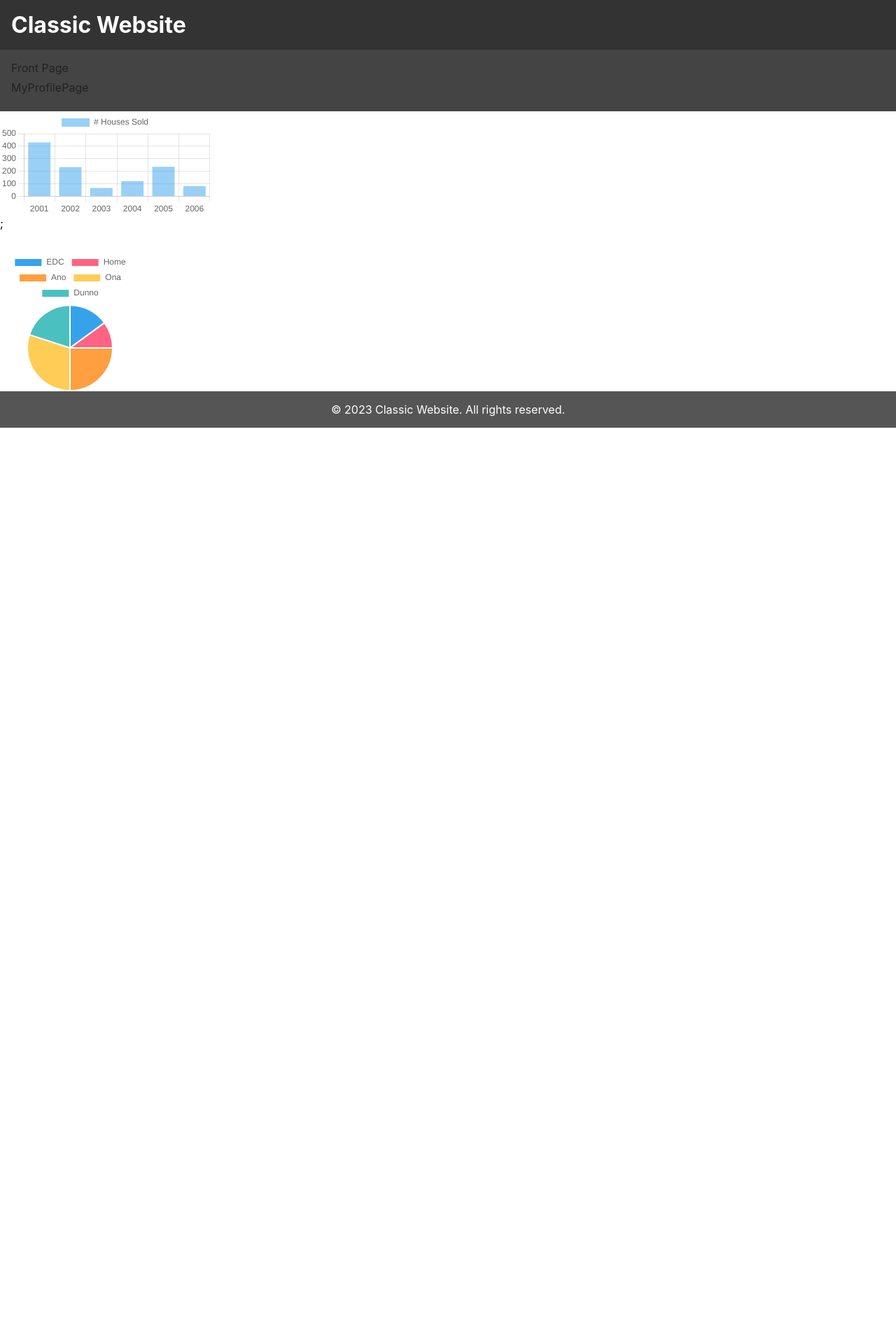
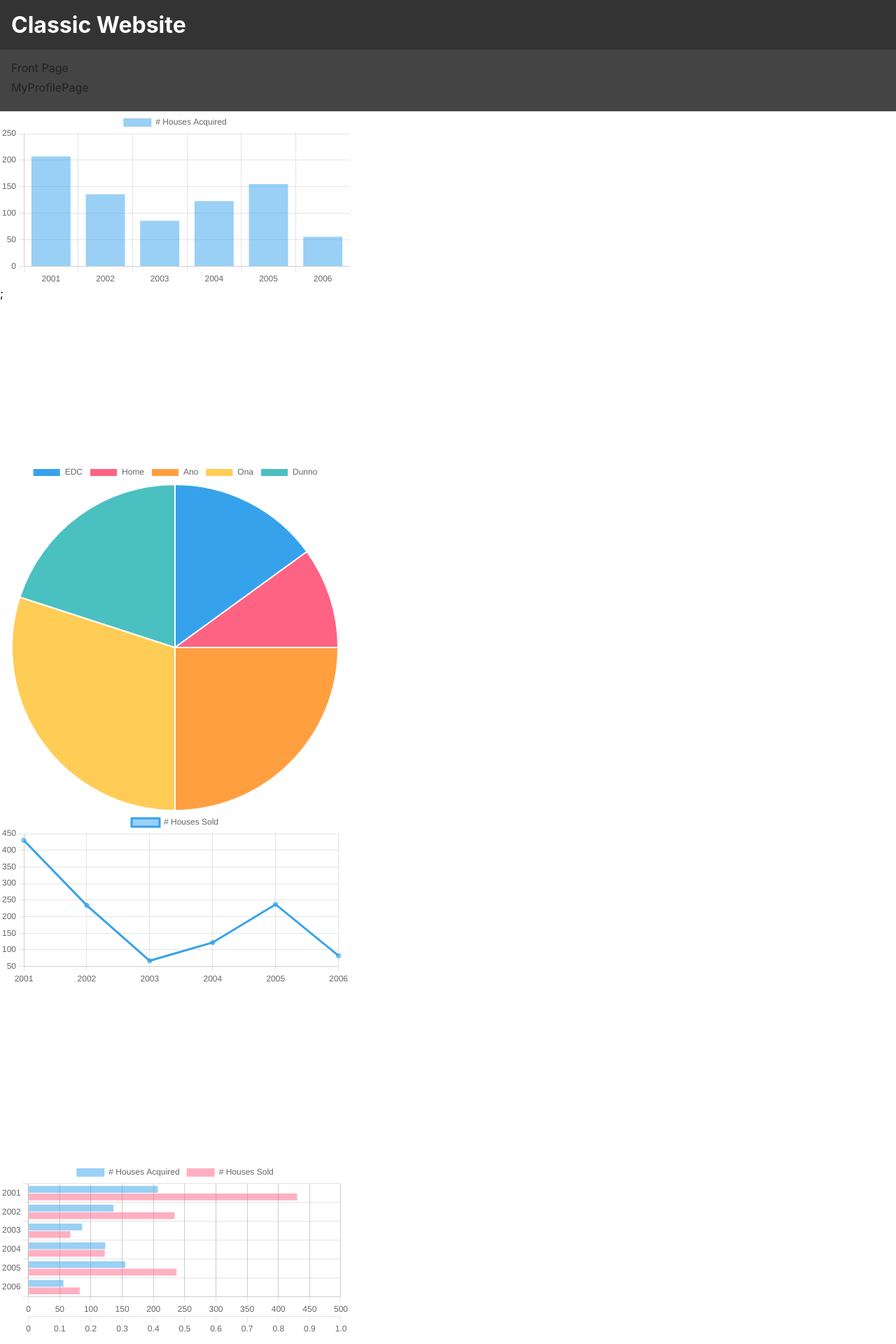
Before and after one commit to Nightbloom3/RealView, a React (Create React App) app: page / in a window 1280 px wide. Shown: the top 1920 px of the page at 70% size. Before the commit the page ends 800 px from the top, so only its background shows below. Built offline with nearby package versions, Linux system fonts and the light colour scheme.

Commit message:
More Charts

```diff
--- /dev/null
+++ b/src/Charts/ComparisonChart.js
@@ -0,0 +1,17 @@
+import React from "react";
+import { Bar } from "react-chartjs-2";
+
+function ComparisonChart({ ChartData, width, height, StylingOptions }) {
+  const chartContainerStyle = {
+    width: width || "100%", // Default to 100% if no width is provided
+    height: height || "auto", // Default to auto if no height is provided
+  };
+
+  return (
+    <div style={chartContainerStyle}>
+      <Bar data={ChartData} options={StylingOptions} />
+    </div>
+  );
+}
+
+export default ComparisonChart;
--- /dev/null
+++ b/src/Charts/Data/BarData.js
@@ -0,0 +1,38 @@
+export const BarData = [
+  {
+    id: 1,
+    year: 2001,
+    housesAcquired: 207,
+    HousesSold: 430,
+  },
+  {
+    id: 2,
+    year: 2002,
+    housesAcquired: 136,
+    HousesSold: 234,
+  },
+  {
+    id: 3,
+    year: 2003,
+    housesAcquired: 86,
+    HousesSold: 67,
+  },
+  {
+    id: 4,
+    year: 2004,
+    housesAcquired: 123,
+    HousesSold: 122,
+  },
+  {
+    id: 5,
+    year: 2005,
+    housesAcquired: 155,
+    HousesSold: 237,
+  },
+  {
+    id: 6,
+    year: 2006,
+    housesAcquired: 56,
+    HousesSold: 82,
+  },
+];
--- /dev/null
+++ b/src/Charts/Data/ComparisonData.js
@@ -0,0 +1,38 @@
+export const ComparisonData = [
+  {
+    id: 1,
+    year: 2001,
+    housesAcquired: 207,
+    HousesSold: 430,
+  },
+  {
+    id: 2,
+    year: 2002,
+    housesAcquired: 136,
+    HousesSold: 234,
+  },
+  {
+    id: 3,
+    year: 2003,
+    housesAcquired: 86,
+    HousesSold: 67,
+  },
+  {
+    id: 4,
+    year: 2004,
+    housesAcquired: 123,
+    HousesSold: 122,
+  },
+  {
+    id: 5,
+    year: 2005,
+    housesAcquired: 155,
+    HousesSold: 237,
+  },
+  {
+    id: 6,
+    year: 2006,
+    housesAcquired: 56,
+    HousesSold: 82,
+  },
+];
--- a/src/Charts/Data/TestData.js
+++ b/src/Charts/Data/LineData.js
@@ -1,4 +1,4 @@
-export const TestData = [
+export const LineData = [
   {
     id: 1,
     year: 2001,
--- /dev/null
+++ b/src/Charts/LineChart.js
@@ -0,0 +1,17 @@
+import React from "react";
+import { Line } from "react-chartjs-2";
+
+function LineChart({ ChartData, width, height }) {
+  const chartContainerStyle = {
+    width: width || "100%", // Default to 100% if no width is provided
+    height: height || "auto", // Default to auto if no height is provided
+  };
+
+  return (
+    <div style={chartContainerStyle}>
+      <Line data={ChartData} />
+    </div>
+  );
+}
+
+export default LineChart;
--- a/src/Pages/FrontPage/FrontPageContent.jsx
+++ b/src/Pages/FrontPage/FrontPageContent.jsx
@@ -1,13 +1,17 @@
 import BarChart from "../../Charts/BarChart";
 import PieChart from "../../Charts/PieChart";
+import LineChart from "../../Charts/LineChart";
+import ComparisonChart from "../../Charts/ComparisonChart";
 import { useState, useEffect } from "react";
-import { TestData } from "../../Charts/Data/TestData";
+import { BarData } from "../../Charts/Data/BarData";
 import { PieData } from "../../Charts/Data/PieData";
+import { LineData } from "../../Charts/Data/LineData";
+import { ComparisonData } from "../../Charts/Data/ComparisonData";
 import { Chart as ChartJS } from "chart.js/auto";
 // ^^^^^^ Må ikke slettes - ellers virker siden ikke ^^^^^^^--- import { Chart as ChartJS } from "chart.js/auto";
 
 export default function FrontPageContent() {
-  const [testData, setTestData] = useState({
+  const [barData, setBarData] = useState({
     labels: [],
     datasets: [
       {
@@ -27,13 +31,37 @@ export default function FrontPageContent() {
     ],
   });
 
+  const [lineData, setLineData] = useState({
+    labels: [],
+    datasets: [
+      {
+        label: "",
+        data: [],
+      },
+    ],
+  });
+
+  const [comparisonData, setComparisonData] = useState({
+    labels: [],
+    datasets: [
+      {
+        label: "",
+        data: [],
+      },
+      {
+        label: "",
+        data: [],
+      },
+    ],
+  });
+
   useEffect(() => {
-    setTestData({
-      labels: TestData.map((data) => data.year),
+    setBarData({
+      labels: BarData.map((data) => data.year),
       datasets: [
         {
-          label: "# Houses Sold",
-          data: TestData.map((data) => data.HousesSold),
+          label: "# Houses Acquired",
+          data: BarData.map((data) => data.housesAcquired),
         },
       ],
     });
@@ -47,16 +75,67 @@ export default function FrontPageContent() {
         },
       ],
     });
+
+    setLineData({
+      labels: LineData.map((data) => data.year),
+      datasets: [
+        {
+          label: "# Houses Sold",
+          data: LineData.map((data) => data.HousesSold),
+        },
+      ],
+    });
+
+    setComparisonData({
+      labels: ComparisonData.map((data) => data.year),
+      datasets: [
+        {
+          label: "# Houses Acquired",
+          data: ComparisonData.map((data) => data.housesAcquired),
+        },
+        {
+          label: "# Houses Sold",
+          data: ComparisonData.map((data) => data.HousesSold),
+        },
+      ],
+    });
   }, []);
 
-  const pieChartWidth = 300; // Set your desired width
-  const pieChartHeight = 200; // Set your desired height
-
+  const pieChartWidth = 500; // Set your desired width
+  const pieChartHeight = 500; // Set your desired height
+  const ComparisonStyling = {
+    MaintainAspectRatio: true,
+    indexAxis: "y",
+    scales: {
+      xAxes: {
+        max: 500,
+      },
+    },
+  };
 
   return (
     <div>
-      <BarChart ChartData={testData} width={pieChartWidth} height={pieChartHeight} />
-      <PieChart ChartData={pieData} width={pieChartWidth} height={pieChartHeight} />
+      <BarChart
+        ChartData={barData}
+        width={pieChartWidth}
+        height={pieChartHeight}
+      />
+      <PieChart
+        ChartData={pieData}
+        width={pieChartWidth}
+        height={pieChartHeight}
+      />
+      <LineChart
+        ChartData={lineData}
+        width={pieChartWidth}
+        height={pieChartHeight}
+      />
+      <ComparisonChart
+        ChartData={comparisonData}
+        width={pieChartWidth}
+        height={pieChartHeight}
+        StylingOptions={ComparisonStyling}
+      />
     </div>
   );
 }
```
Also changed, not shown: src/Charts/PieChart.js (+4 -4 lines).
